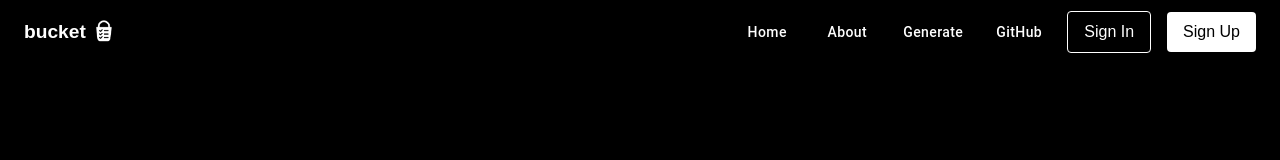
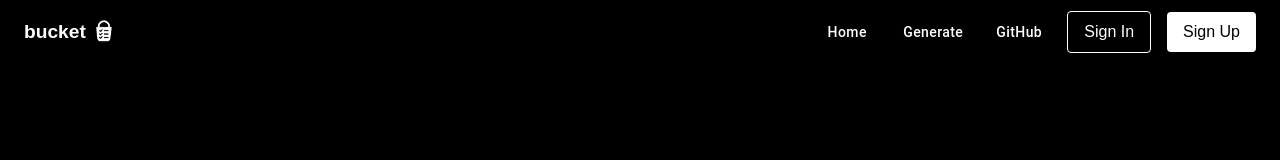
Before and after one commit to kelechi055/bucket, a Next.js app: page / in a window 1280 px wide. Shown: the top 160 px of the page. Built offline with nearby package versions, Linux system fonts and the light colour scheme; no server answers; a web font is replaced by a local one.

Commit message:
❎ removed about button

```diff
--- a/src/components/navbar.js
+++ b/src/components/navbar.js
@@ -39,7 +39,6 @@ export default function Navbar() {
         <Box sx={{ display: 'flex', flexDirection: 'row', gap: 2, alignItems: 'center' }}>
           {[
             { label: 'Home', href: '/' },
-            { label: 'About', href: '/about' },
             { label: 'Generate', href: '/generate' },
             { label: 'GitHub', href: 'https://github.com/kelechi055/bucket' },
           ].map((item) => (
```
